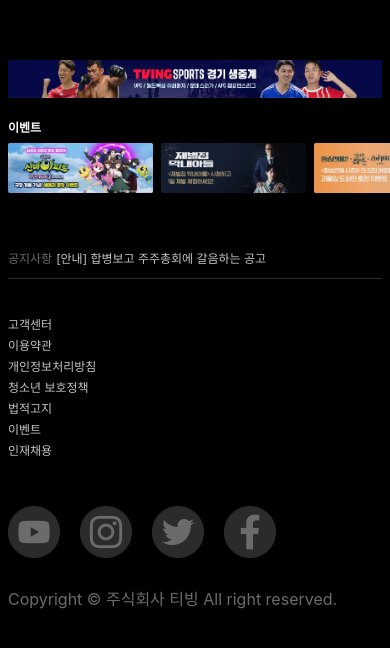
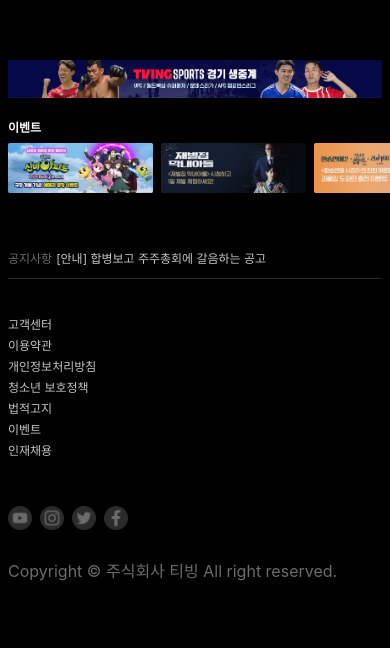
Before and after one commit to seumomo/Project-F4, a plain HTML site: page src/index.html in a window 390 px wide. Shown: the part 1197-1845 px from the top of the page. Drawn offline with nearby package versions, Linux system fonts and the light colour scheme; a web font is replaced by a local one.

Commit message:
sns 아이콘 크기 수정

```diff
--- a/src/scss/layout/_footer.scss
+++ b/src/scss/layout/_footer.scss
@@ -260,6 +260,15 @@
   @include flexbox($justify: space-between);
   gap: rem(20px);
   @include marginY(24px);
+
+  @include mobile{
+    width: rem(120px);
+    gap: rem(8px);
+  }
+
+  @include desktop{
+    gap: rem(8px);
+  }
 }
 
 .copyrignt{
```
Also changed, not shown: src/style/index.css, 1 other file.
